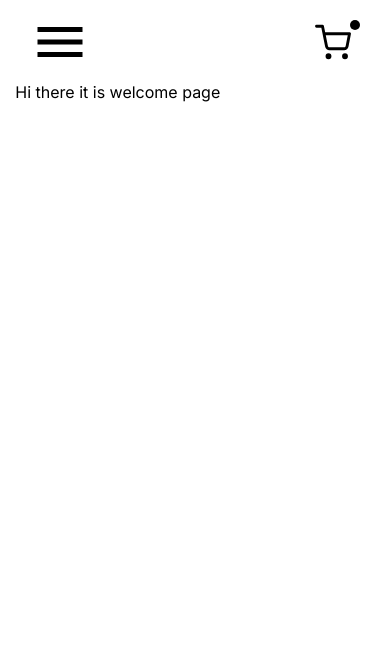
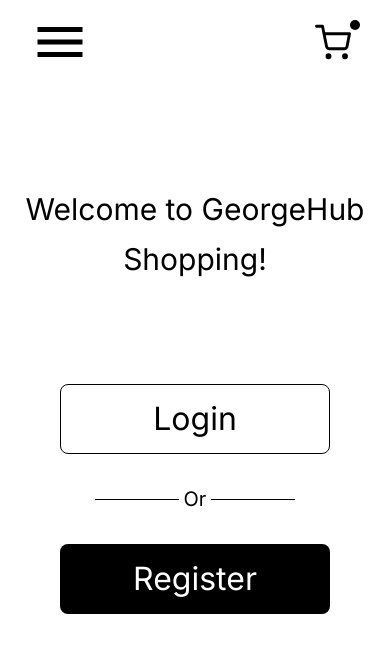
Before and after one commit to georgie-the-developer/georgehub-shopping-frontend, a Next.js app: page /welcome in a window 390 px wide. Shown: the top 652 px of the page. Built offline with nearby package versions, Linux system fonts and the light colour scheme.

Commit message:
Welcome page with basic responsiveness

```diff
--- a/src/app/(grouped)/welcome/page.tsx
+++ b/src/app/(grouped)/welcome/page.tsx
@@ -1,5 +1,17 @@
 import React from "react";
-
+import welcome from "@/styles/modules/welcome.module.scss";
+import ButtonLink from "@/components/buttons/ButtonLink";
 export default function Page() {
-  return <div>Hi there it is welcome page</div>;
+  return (
+    <div className={welcome.container}>
+      <div className={welcome.heading}>Welcome to GeorgeHub Shopping!</div>
+      <div className={welcome.buttonGroup}>
+        <ButtonLink link="/login" text="Login" type="secondary" />
+        <fieldset>
+          <legend>Or</legend>
+        </fieldset>
+        <ButtonLink link="/register" text="Register" type="primary" />
+      </div>
+    </div>
+  );
 }
--- /dev/null
+++ b/src/styles/modules/welcome.module.scss
@@ -0,0 +1,51 @@
+.container {
+  width: 100%;
+  min-height: 40vh;
+  display: flex;
+  flex-direction: column;
+  align-items: center;
+  color: var(--primary-text-color);
+  .heading {
+    margin-top: 100px;
+    font-size: 64px;
+    text-align: center;
+    width: 90%;
+    max-width: 800px;
+    line-height: 70px;
+    @media screen and (max-width: 800px) {
+      font-size: 40px;
+      line-height: 60px;
+    }
+    @media screen and (max-width: 600px) {
+      font-size: 36px;
+      line-height: 50px;
+    }
+    @media screen and (max-width: 500px) {
+      font-size: 30px;
+      line-height: 50px;
+      width: 95%;
+    }
+  }
+  .buttonGroup {
+    margin-top: 100px;
+    display: flex;
+    flex-direction: column;
+    align-items: center;
+    gap: 30px;
+    fieldset {
+      width: 200px;
+      border-top: 1px solid var(--primary-text-color);
+      legend {
+        font-size: 20px;
+        width: auto;
+        margin-left: auto;
+        margin-right: auto;
+        padding: 5px;
+      }
+    }
+    .buttonContainer {
+      display: flex;
+      justify-content: center;
+    }
+  }
+}
```
